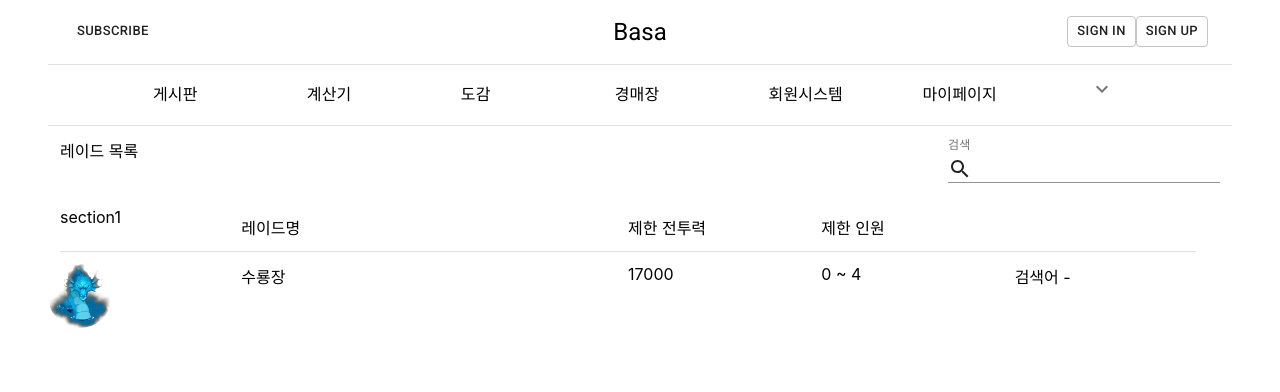
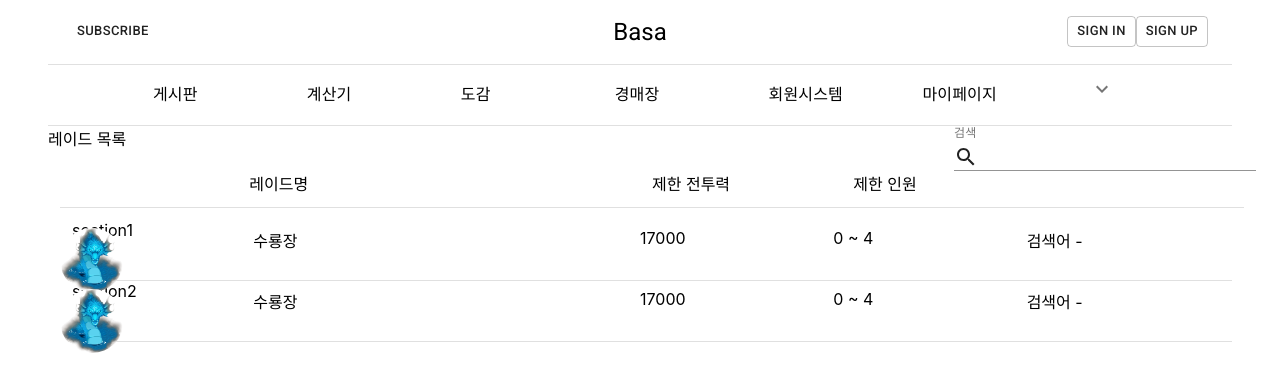
Before and after one commit to dearlsh94/project-bachang, a React (Create React App) app: page /dic/raid in a window 1280 px wide. Shown: the top 392 px of the page. Built offline with nearby package versions, Linux system fonts and the light colour scheme.

Commit message:
Raidlist

```diff
--- a/src/components/Dictionary/RaidListItem.tsx
+++ b/src/components/Dictionary/RaidListItem.tsx
@@ -30,27 +30,8 @@ export default function RaidListItem(props: IProps) {
         className={classes.root}>
         <Grid container>
           <Grid item xs={2}>
-
-          </Grid>
-          <Grid item xs={4}>
-            레이드명
-          </Grid>
-          <Grid item xs={2}>
-            제한 전투력
-          </Grid>
-          <Grid item xs={2}>
-            제한 인원
-          </Grid>
-          <Grid item xs={2}>
-
-          </Grid>
-        </Grid>
-        <Grid item xs={12}>
-          <Divider/>
-        </Grid>
-        <Grid container>
-          <Grid item xs={2}>
-            <Avatar alt="Raid" src={baseUrlForRaidImg.concat(props.raid.img)} className={classes.shortImage}/>
+            <Avatar src={baseUrlForRaidImg.concat(props.raid.img)}
+              className={classes.shortImage}/>
           </Grid>
           <Grid item xs={4}>
             {props.raid.name}
--- /dev/null
+++ b/src/elements/Grid/MyGridDivider.tsx
@@ -0,0 +1,11 @@
+import React from 'react';
+import Divider from '@material-ui/core/Divider';
+import Grid from '@material-ui/core/Grid';
+
+export const MyGridDivider = () => {
+  return (
+    <Grid item xs={12}>
+      <Divider/>
+    </Grid>
+  );
+}
--- a/src/pages/Dictionary/Raid.tsx
+++ b/src/pages/Dictionary/Raid.tsx
@@ -1,5 +1,6 @@
 import React from 'react';
 import { makeStyles } from '@material-ui/core/styles';
+import Container from '@material-ui/core/Container';
 import Grid from '@material-ui/core/Grid';
 import TextField from '@material-ui/core/TextField';
 import InputAdornment from '@material-ui/core/InputAdornment';
@@ -9,9 +10,12 @@ import RaidListItem from 'components/Dictionary/RaidListItem';
 import { getDicAllRaidList } from 'utils/DictionaryUtil';
 import IRaids from 'interfaces/Dictionary/IRaids';
 
+import { MyGridDivider } from 'elements/Grid/MyGridDivider';
+
 const useStyles = makeStyles((theme) => ({
   root: {
     margin: "auto",
+    padding: "auto",
     justifyContent: "space-between"
   },
   listItemContainer: {
@@ -34,8 +38,9 @@ export default function Raid() {
 
   return (
     <React.Fragment>
-			<Grid container item xs={12} spacing={3}
+			<Grid container spacing={3}
         className={classes.root}>
+        <Grid container>
           <Grid item xs={9}>
             레이드 목록
           </Grid>
@@ -57,26 +62,49 @@ export default function Raid() {
               }}
             />
           </Grid>
-        <Grid item xs={12}
-          className={classes.listItemContainer}>
+        </Grid>
+        <Grid container>
+          <Grid item xs={2}>
+
+          </Grid>
+          <Grid item xs={4}>
+            레이드명
+          </Grid>
+          <Grid item xs={2}>
+            제한 전투력
+          </Grid>
+          <Grid item xs={2}>
+            제한 인원
+          </Grid>
+          <Grid item xs={2}>
+
+          </Grid>
+        </Grid>
+        <MyGridDivider/>
         {
           allRaids.map((raids) => {
             return (
-                  <div>
+              <Container
+                key={raids.section}>
+                  <Grid item xs={12}>
                     {raids.section}
+                  </Grid>
+                  <Grid container item xs={12}>
                     {
                       raids.raidInfos.map((raid) => (
                         <RaidListItem
+                          key={raid.key}
                           raid= {raid}
                           keyword={search}/>
                       ))
                     }
-                  </div>
+                  </Grid>
+                  <MyGridDivider/>
+              </Container>
             );
           })
         }
       </Grid>
-      </Grid>
     </React.Fragment>
   );
 }
--- a/src/utils/DictionaryUtil.tsx
+++ b/src/utils/DictionaryUtil.tsx
@@ -1,6 +1,21 @@
 import IRaids, { IRaid } from 'interfaces/Dictionary/IRaids';
 
 const tempRaidList: Array<IRaid> = [
+  {
+    idx: 0,
+    key: "01",
+    name: "수룡장",
+    limitPower: 17000,
+    limitEnter: "-",
+    minPeopleCount: 0,
+    maxPeopleCount: 4,
+    maxEnterCount: 3,
+    reward: "보상",
+    img: "수룡장.png",
+  }
+]
+
+const tempRaidList2: Array<IRaid> = [
   {
     idx: 0,
     key: "01",
@@ -21,7 +36,13 @@ export const getDicAllRaidList = () => {
     idx: 0,
     section: "section1",
     raidInfos: tempRaidList
-  })
+  });
+
+  dicRaidList.push({
+    idx: 0,
+    section: "section2",
+    raidInfos: tempRaidList2
+  });
 
   return dicRaidList;
 }
```
Lines whose indentation alone changed are shown as unchanged.
